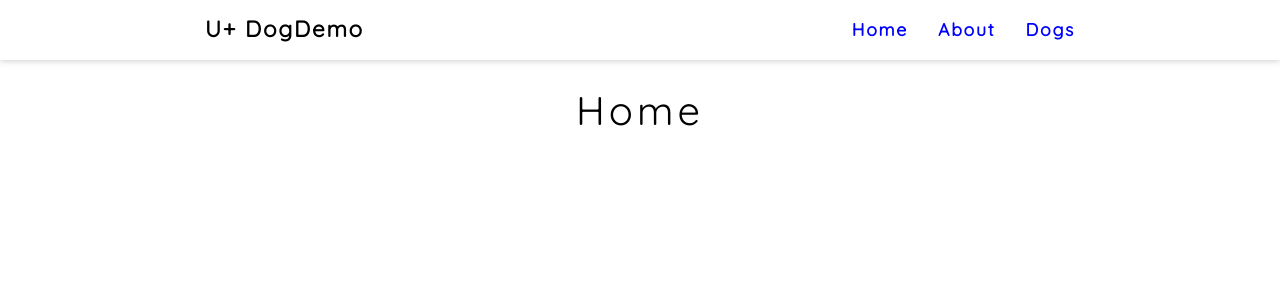
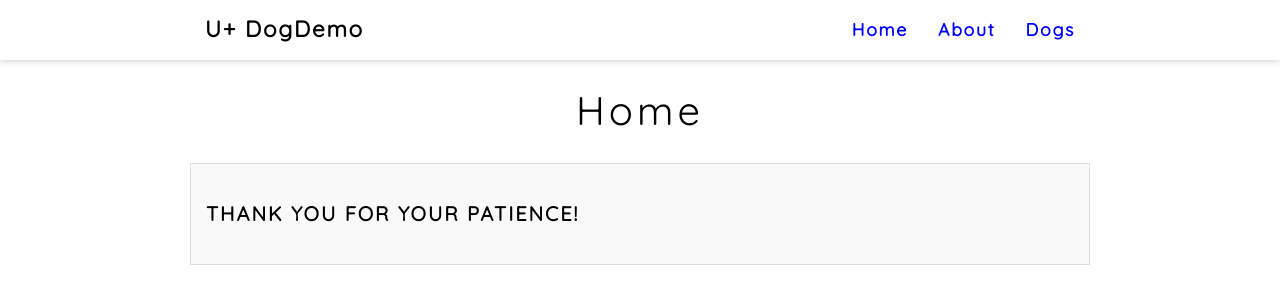
Before and after one commit to almack131216/apptask, a React (Create React App) app: page / in a window 1280 px wide. Shown: the top 304 px of the page. Built offline with nearby package versions, Linux system fonts and the light colour scheme.

Commit message:
REFACTOR | GenericPage + setDocumentTitle function

```diff
--- a/src/App.js
+++ b/src/App.js
@@ -6,8 +6,7 @@ import SiteData from "./Assets/api/data.json";
 import Backdrop from "./Components/Navigation/Backdrop/Backdrop";
 import Toolbar from "./Components/Navigation/Toolbar/Toolbar";
 import SideDrawer from "./Components/Navigation/SideDrawer/SideDrawer";
-import Home from "./Pages/Home/Home";
-import About from "./Pages/About/About";
+import GenericPage from "./Pages/GenericPage/GenericPage";
 import Catalogue from "./Pages/Catalogue/Catalogue";
 import ItemDetail from "./Pages/CatalogueItem/ItemDetail";
 
@@ -51,6 +50,10 @@ class App extends Component {
       backdrop = <Backdrop click={this.backdropClickHandler} />;
     }
 
+    const pageHome = this.state.data.navigation[0];
+    const pageAbout = this.state.data.navigation[1];
+    const pageCatalogue = this.state.data.navigation[2];
+
     return (
       <Router>
         {" "}
@@ -69,15 +72,12 @@ class App extends Component {
           {backdrop}
           <main>
             <Switch>
-              <Route
-                exact
-                path={this.state.data.navigation[0].url}
-                component={Home}
-              />
-              <Route
-                path={this.state.data.navigation[1].url}
-                component={About}
-              />
+              <Route exact path={pageHome.url}>
+                <GenericPage title={pageHome.title} body={pageHome.body} />
+              </Route>
+              <Route path={pageAbout.url}>
+                <GenericPage title={pageAbout.title} body={pageAbout.body} />
+              </Route>
               <Route exact path="/dogs" component={Catalogue} />
               <Route path="/dogs/:name" component={ItemDetail} />
             </Switch>
--- /dev/null
+++ b/src/Assets/Helpers.js
@@ -0,0 +1,5 @@
+/* Helpers.js */
+
+export function setDocumentTitle(getString) {
+  document.title = "U+ DogDemo | " + getString;
+}
--- a/src/Assets/api/data.json
+++ b/src/Assets/api/data.json
@@ -7,14 +7,16 @@
       "title": "Home",
       "url": "/",
       "navTop": true,
-      "navSide": true
+      "navSide": true,
+      "body": "<h3>Thank you for your patience!</h3>"
     },
     {
       "id": "about",
       "title": "About",
       "url": "/about",
       "navTop": true,
-      "navSide": true
+      "navSide": true,
+      "body": "<h3>This app is created using...</h3>"
     },
     {
       "id": "dogs",
--- a/src/Assets/scss/Base.scss
+++ b/src/Assets/scss/Base.scss
@@ -11,6 +11,15 @@ main {
   max-width: $max-width;
   padding: 0 $offset-g1;
   margin: 0 auto;
+
+  .body {
+    box-sizing: border-box;
+    background-color: $color-bg-light;
+    padding: $offset-g1;
+    width: 100%;
+    border: 1px solid $color-border;
+    margin: 0 auto;
+  }
 }
 
 code {
--- a/src/Pages/About/About.js
+++ /dev/null
@@ -1,11 +0,0 @@
-import React from "react";
-
-const about = () => {
-  return (
-    <div>
-      <h2>About</h2>
-    </div>
-  );
-};
-
-export default about;
--- a/src/Pages/Catalogue/Catalogue.js
+++ b/src/Pages/Catalogue/Catalogue.js
@@ -1,7 +1,10 @@
 import React, { useState, useEffect } from "react";
 import CustAlphabetList from "../../Components/CustAlphabetList/CustAlphabetList";
+import { setDocumentTitle } from "../../Assets/Helpers";
 
 function Catalogue() {
+  setDocumentTitle("Dogs");
+
   useEffect(() => {
     fetchItems();
   }, []);
--- a/src/Pages/CatalogueItem/ItemDetail.js
+++ b/src/Pages/CatalogueItem/ItemDetail.js
@@ -1,11 +1,13 @@
 import React, { Component } from "react";
 import ReactLoading from "react-loading";
 import axios from "axios";
+import { setDocumentTitle } from "../../Assets/Helpers";
 
 class ItemDetail extends Component {
   constructor(props) {
     super(props);
     this.itemName = this.props.match.params.name;
+    setDocumentTitle(this.itemName);
     this.timeIncrementMs = 50;
     this.showSpinnerIfReturnGreaterThanMs = 200;
     this.state = {
--- /dev/null
+++ b/src/Pages/GenericPage/GenericPage.js
@@ -0,0 +1,16 @@
+import React from "react";
+import parse from "html-react-parser";
+import { setDocumentTitle } from "../../Assets/Helpers";
+
+const genericPage = props => {
+  setDocumentTitle(props.title);
+
+  return (
+    <div>
+      {props.title ? <h2>{props.title}</h2> : ""}
+      {props.body ? <div class="body">{parse(props.body)}</div> : ""}
+    </div>
+  );
+};
+
+export default genericPage;
--- a/src/Pages/Home/Home.js
+++ /dev/null
@@ -1,11 +0,0 @@
-import React from "react";
-
-const home = () => {
-  return (
-    <div>
-      <h2>Home</h2>
-    </div>
-  );
-};
-
-export default home;
```
Also changed, not shown: react.svg (added).
